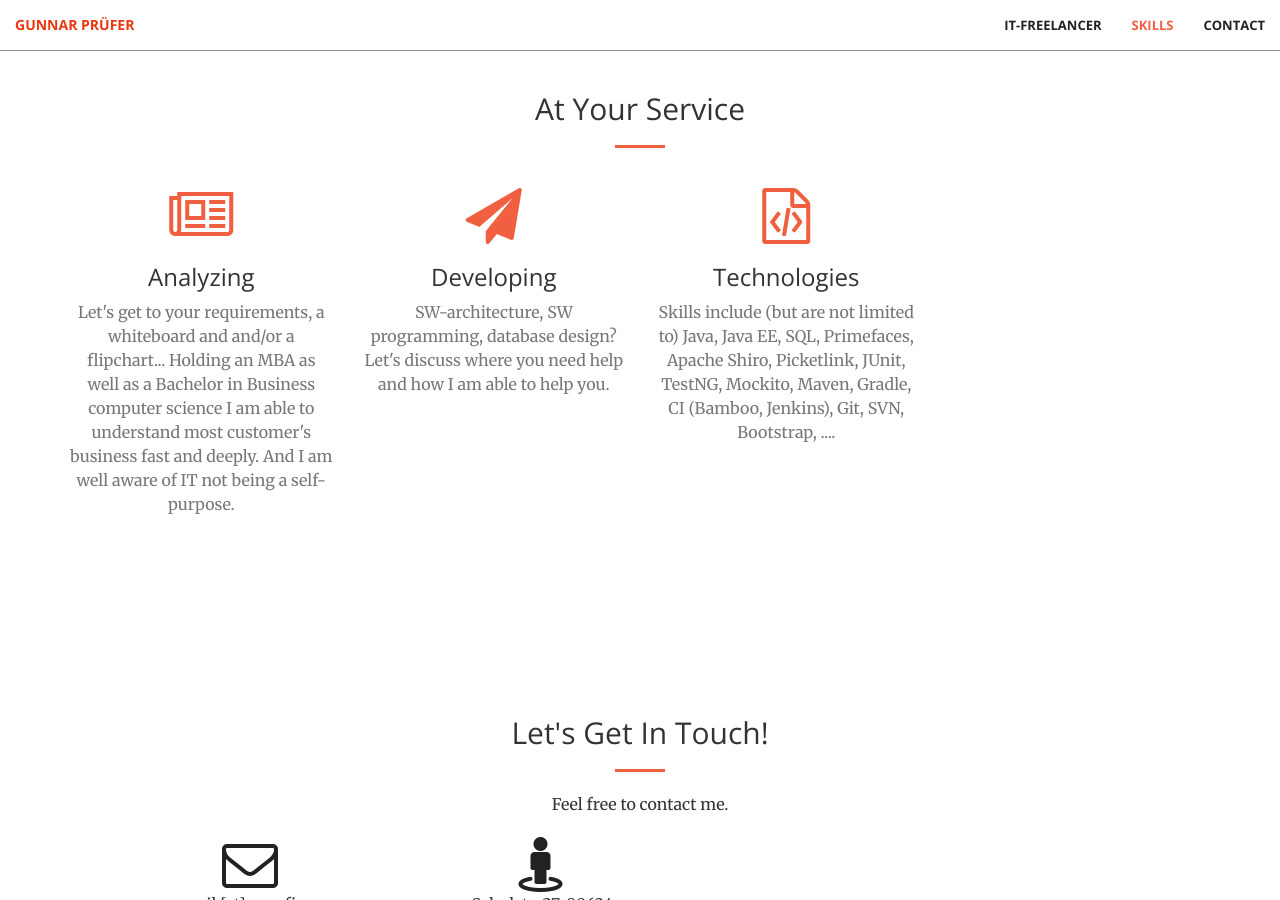
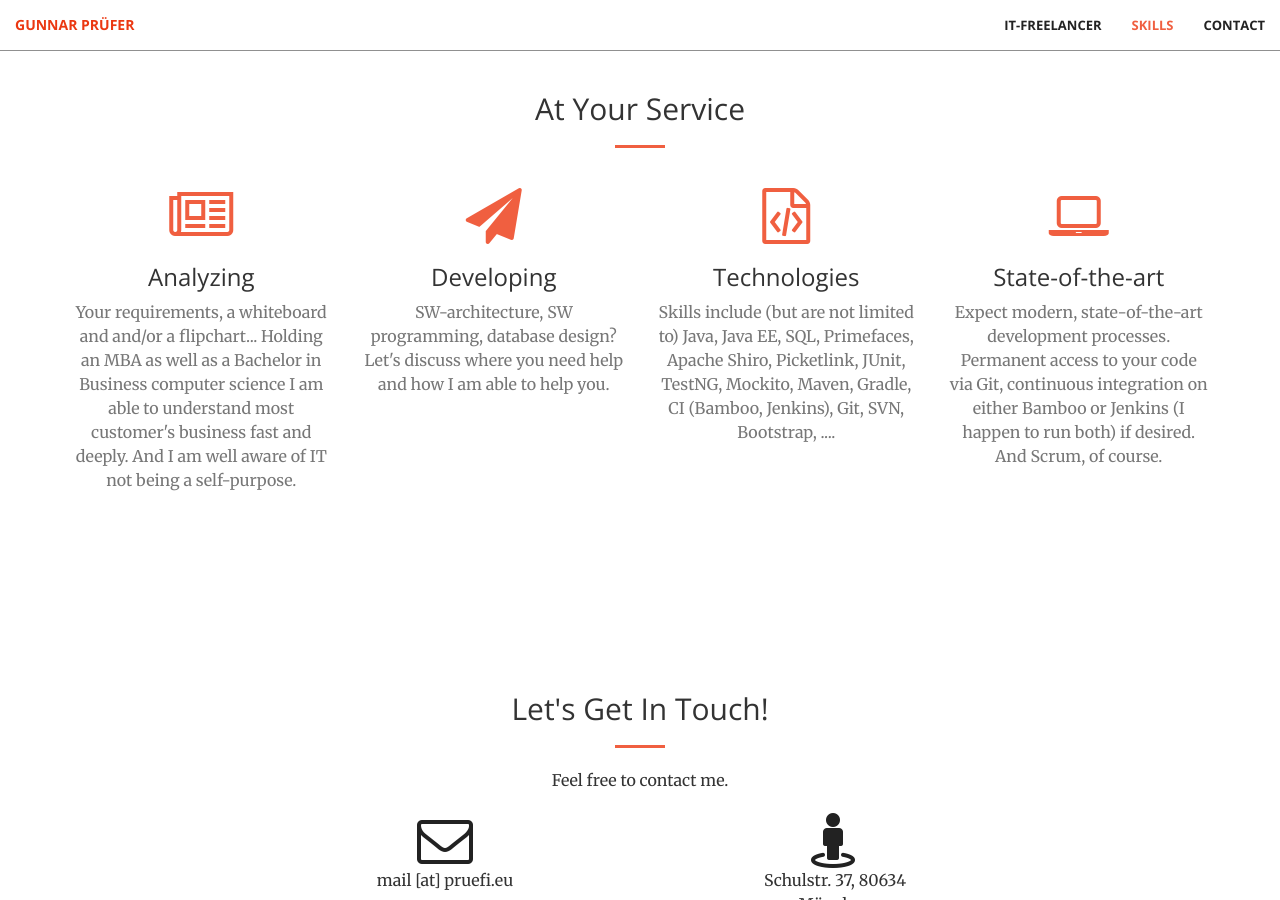
Before and after one commit to gunnarpruefer/gunnarpruefer.github.io, a Jekyll site: the page built from index.html, in a window 1280 px wide and 900 px high, scrolled down 1276 px. Built offline with Jekyll 4.4.1, drawn with Linux system fonts in a browser that asks for light colours.

Commit message:
added skills, centered contact

```diff
--- a/_includes/contact.html
+++ b/_includes/contact.html
@@ -14,7 +14,7 @@
                 <p>{{ site.twitter_username }}</p>
             </a>
         </div>-->
-        <div class="col-lg-2 col-lg-offset-1 text-center">
+        <div class="col-lg-2 col-lg-offset-3 text-center">
 		<!--
             <a href="mailto:{{ site.email }}">-->
             <i class="fa fa-envelope-o fa-3x wow bounceIn" data-wow-delay=".1s"></i>
@@ -29,7 +29,7 @@
                 <p>{{ site.github_username }}</p>
             </a>
         </div> -->
-        <div class="col-lg-2 col-lg-offset-1 text-center">
+        <div class="col-lg-2 col-lg-offset-2 text-center">
             <i class="fa fa-street-view fa-3x wow bounceIn" data-wow-delay=".1s"></i>
                 <p>Schulstr. 37, 80634 München</p>
         </div>
--- a/_includes/skills.html
+++ b/_includes/skills.html
@@ -13,7 +13,7 @@
                 <div class="service-box">
                     <i class="fa fa-4x fa-newspaper-o wow bounceIn text-primary" data-wow-delay=".2s"></i>
                     <h3>Analyzing</h3>
-                    <p class="text-muted">Let's get to your requirements, a whiteboard and and/or a flipchart... Holding an MBA as well as a Bachelor in Business computer science I am able to understand most customer's business fast and deeply. And I am well aware of IT not being a self-purpose.</p>
+                    <p class="text-muted">Your requirements, a whiteboard and and/or a flipchart... Holding an MBA as well as a Bachelor in Business computer science I am able to understand most customer's business fast and deeply. And I am well aware of IT not being a self-purpose.</p>
                 </div>
             </div>
             <div class="col-lg-3 col-md-6 text-center">
@@ -32,6 +32,13 @@
                 </div>
             </div>
 
+			<div class="col-lg-3 col-md-6 text-center">
+                <div class="service-box">
+                    <i class="fa fa-4x fa-laptop wow bounceIn text-primary" data-wow-delay=".2s"></i>
+                    <h3>State-of-the-art</h3>
+                    <p class="text-muted">Expect modern, state-of-the-art development processes. Permanent access to your code via Git, continuous integration on either Bamboo or Jenkins (I happen to run both) if desired. And Scrum, of course.</p>
+                </div>
+            </div>
         </div>
     </div>
 </section>
```
